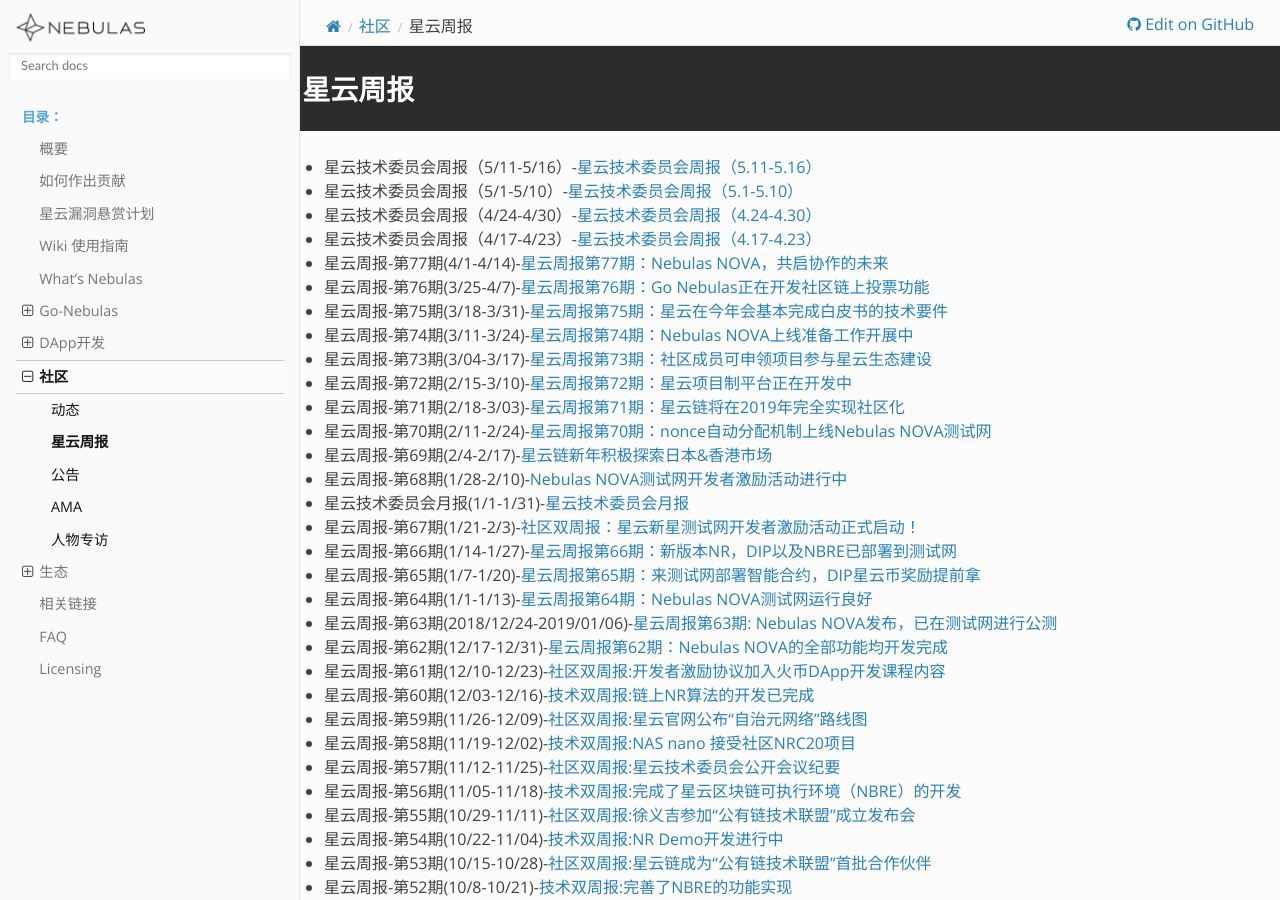
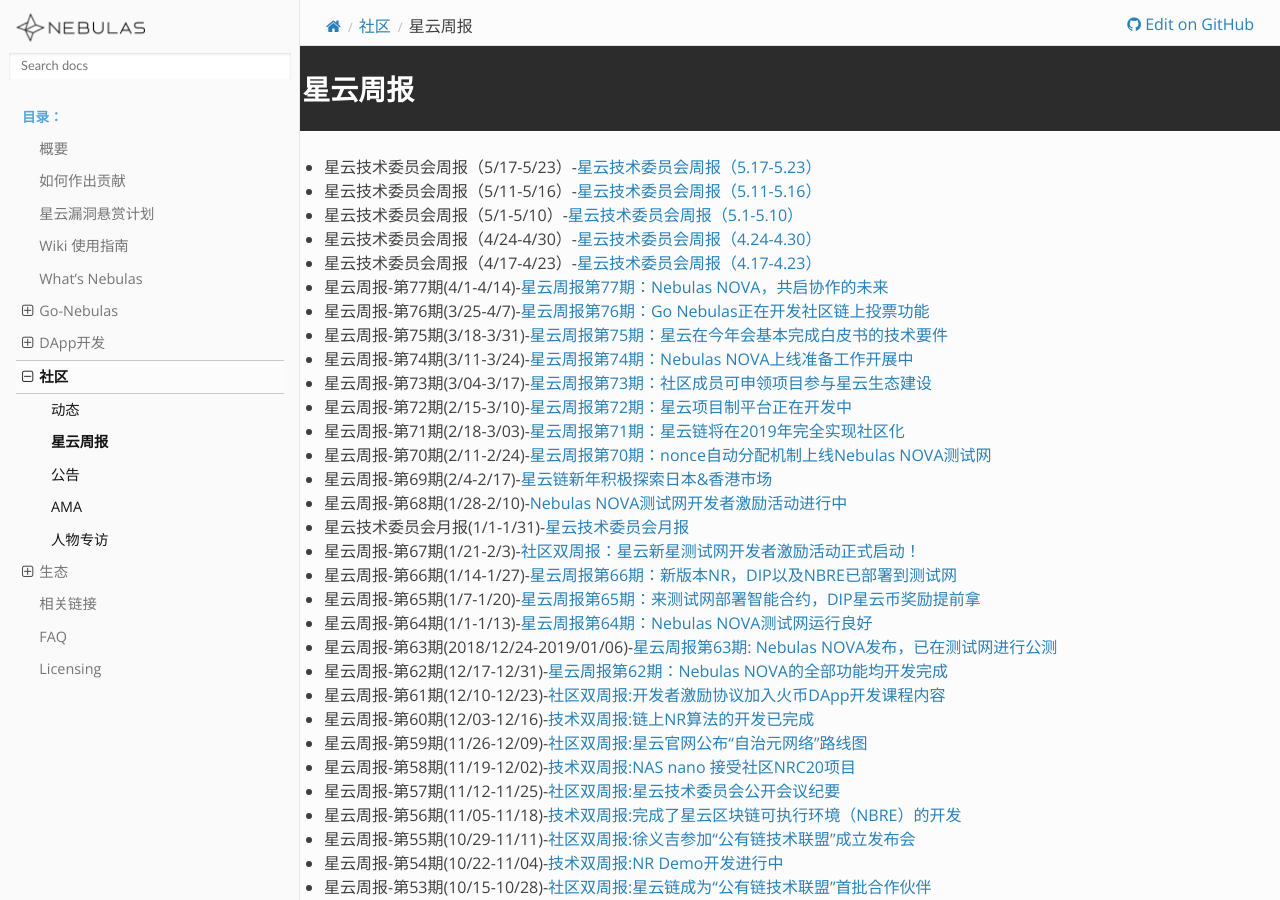
Before and after one commit to nebulasio/nebdocs, a Sphinx documentation site: the page built from docs/community/weekly-report.md, in a window 1280 px wide and 900 px high. Built offline with Sphinx 7.4.7 and the Read the Docs theme 2.0.0, drawn with Linux system fonts in a browser that asks for light colours; pages that are not in the unit, such as notebooks, are missing from menus.

Commit message:
Update weekly-report.md

```diff
--- a/docs/community/weekly-report.md
+++ b/docs/community/weekly-report.md
@@ -1,5 +1,6 @@
 # 星云周报
 
+- 星云技术委员会周报（5/17-5/23）-[星云技术委员会周报（5.17-5.23）](https://blog.nebulas.io/2019/05/24/nebulas-technical-committee-weekly-update%EF%BC%885-17-5-23%EF%BC%89/)
 - 星云技术委员会周报（5/11-5/16）-[星云技术委员会周报（5.11-5.16）](https://blog.nebulas.io/2019/05/17/nebulas-technical-committee-weekly-update%EF%BC%885-11-5-16%EF%BC%89/)
 - 星云技术委员会周报（5/1-5/10）-[星云技术委员会周报（5.1-5.10）](https://blog.nebulas.io/2019/05/12/nebulas-technical-committee-weekly-update%EF%BC%885-1-5-10%EF%BC%89/)
 - 星云技术委员会周报（4/24-4/30）-[星云技术委员会周报（4.24-4.30）](https://blog.nebulas.io/2019/05/07/nebulas-technical-committee-weekly-update%EF%BC%884-24-4-30%EF%BC%89/)
```
